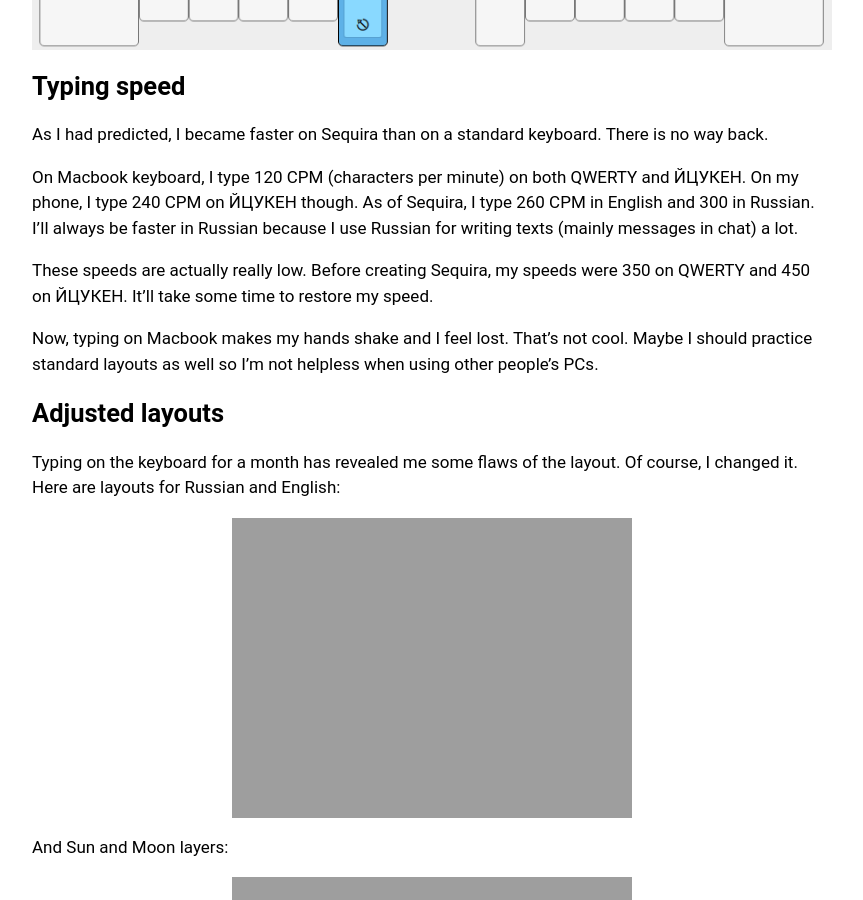
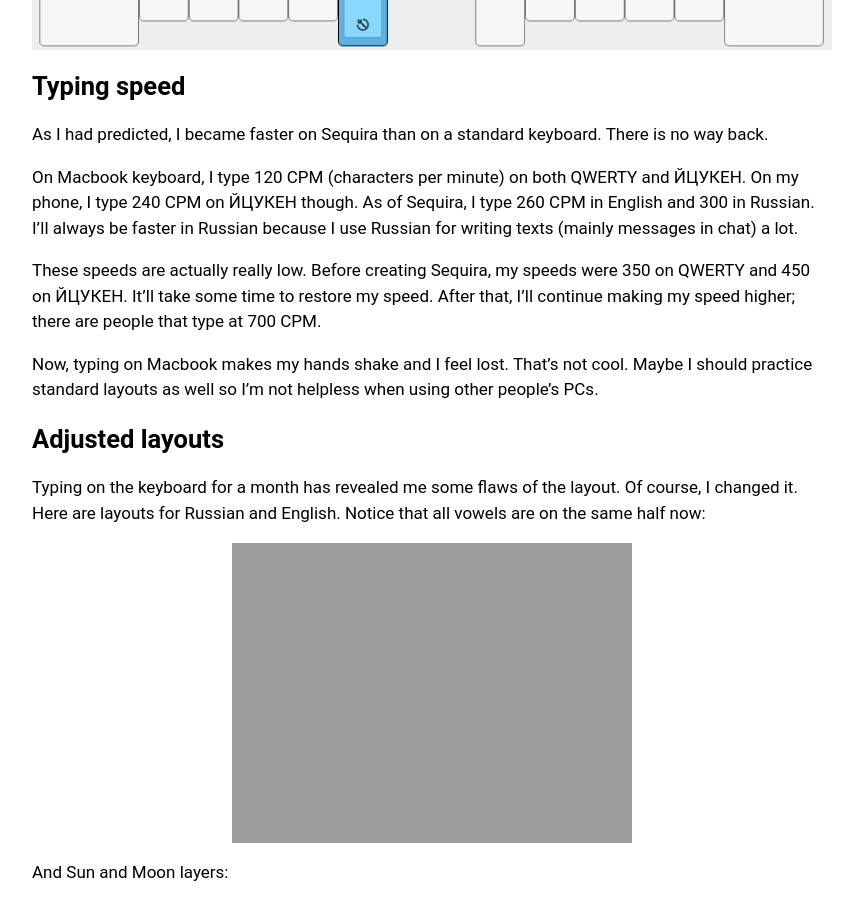
Before and after one commit to bouncepaw/bouncepaw.github.io, a Jekyll site: the page built from _posts/2019-07-11-sequira-en.md, in a window 1280 px wide and 900 px high, scrolled down 16076 px. Shown: the whole window, without its empty margins (208-1071 px from the left). Built offline with Jekyll 4.4.1, drawn with Linux system fonts in a browser that asks for light colours; some of the changed text lies outside the part shown.

Commit message:
Make minor tweaks to the article

```diff
--- a/_posts/2019-07-11-sequira-en.md
+++ b/_posts/2019-07-11-sequira-en.md
@@ -241,13 +241,13 @@ As I had predicted, I became faster on Sequira than on a standard keyboard. Ther
 
 On Macbook keyboard, I type 120 CPM (characters per minute) on both QWERTY and ЙЦУКЕН. On my phone, I type 240 CPM on ЙЦУКЕН though. As of Sequira, I type 260 CPM in English and 300 in Russian. I'll always be faster in Russian because I use Russian for writing texts (mainly messages in chat) a lot.
 
-These speeds are actually really low. Before creating Sequira, my speeds were 350 on QWERTY and 450 on ЙЦУКЕН. It'll take some time to restore my speed.
+These speeds are actually really low. Before creating Sequira, my speeds were 350 on QWERTY and 450 on ЙЦУКЕН. It'll take some time to restore my speed. After that, I'll continue making my speed higher; there are people that type at 700 CPM.
 
 Now, typing on Macbook makes my hands shake and I feel lost. That's not cool. Maybe I should practice standard layouts as well so I'm not helpless when using other people's PCs.
 
 ## Adjusted layouts
 
-Typing on the keyboard for a month has revealed me some flaws of the layout. Of course, I changed it. Here are layouts for Russian and English:
+Typing on the keyboard for a month has revealed me some flaws of the layout. Of course, I changed it. Here are layouts for Russian and English. Notice that all vowels are on the same half now:
 
 ![Letter layout](https://bouncepaw.github.io/data/img/seq2feat/letters.png)
 
@@ -277,10 +277,10 @@ I changed the keycaps so Sequira looks cuter. Check this out:
 
 ![New keycaps](https://bouncepaw.github.io/data/img/keebs/sequira2.jpg)
 
-You can notice wear signs on the bottom right, by the way. Also, the adhesive tape line in the middle is there to hide marks left by the manga book I dropped on it accidentally.
+You can notice wear signs on the bottom right. Also, the adhesive tape line in the middle is there to hide marks left by the manga book I dropped on it accidentally.
 
 ## New conclusion
 
-New features are coming soon of course. You can follow the development on [GitHub](https://github.com/bouncepaw/sequira).
+New features are coming soon of course. You can follow the development on [GitHub](https://github.com/bouncepaw/sequira). Subscribe to my [Telegram channel](https://t.me/bpblog) if you speak Russian.
 
 Thanks for reading or rereading!
```
Also changed, not shown: other parts of _posts/2019-07-11-sequira-en.md (+1 -1 lines).
